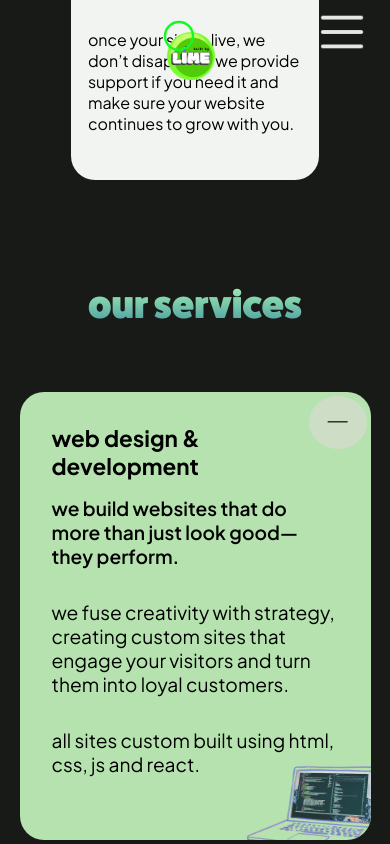
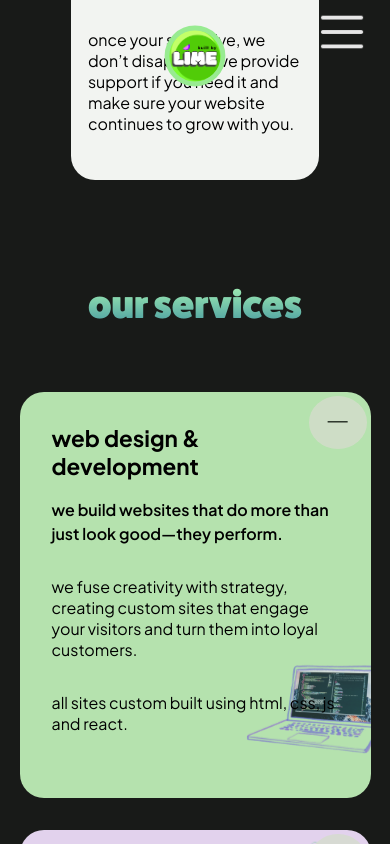
Before and after one commit to irizow/web-agency, a React (Vite) app: page / in a window 390 px wide. Both pictures are taken after a click on the picture 338 px from the left and 2874 px from the top of the page. Shown: the part 2452-3296 px from the top of the page. Built offline with nearby package versions, Linux system fonts and the light colour scheme; no server answers.

Commit message:
fix css bugs

```diff
--- a/src/components/About/about.module.css
+++ b/src/components/About/about.module.css
@@ -31,6 +31,10 @@
     gap: 1rem;
     align-items: center;
     font-size: 1rem;
+}
+
+.aboutcard>h3 {
+    font-size: 1.5rem;
 }
 
 .aboutcard:nth-child(2) {
--- a/src/components/Contact/Form.jsx
+++ b/src/components/Contact/Form.jsx
@@ -24,19 +24,19 @@ export default function ContactForm({isSubmitted, setIsSubmitted}) {
                 <h1 className={styles.formtitle}>work with us</h1>
                 <form onSubmit={handleOnSubmit} className={styles.form}>
                     <div>
-                    <label htmlFor="name">*Name or Business:</label>
+                    <label htmlFor="name">*name or Business:</label>
                     <input id="name" name="name" type="text"></input>
                     </div>
                     <div>
-                    <label htmlFor="email">*Email:</label>
+                    <label htmlFor="email">*email:</label>
                     <input id="email" name="email" type="email"></input>
                     </div>
                     <div>
-                    <label htmlFor="phone">Phone Number:</label>
+                    <label htmlFor="phone">phone Number:</label>
                     <input id="phone" name="phone" type="text" placeholder='phone'></input>
                     </div>
                     <div>
-                    <label htmlFor="message">*Message:</label>
+                    <label htmlFor="message">*message:</label>
                     <textarea id="message" name="message" placeholder="Which kind of project should we bring to life?"rows="20" columns="400"></textarea>
                     </div>
                     <button className={styles.submit} type='submit'>let's create</button>
--- a/src/components/Header/header.module.css
+++ b/src/components/Header/header.module.css
@@ -25,7 +25,7 @@ circle {
   }
 
 .circlescroll {
-    stroke: rgb(255, 255, 255);
+    stroke: var(--green)
 }
 
 
@@ -101,7 +101,7 @@ circle {
 }
 
 .contactlink:hover {
-    background-color: rgb(110, 43, 226);
+    background-color: var(--dark-purple);
     color: white;
 }
 
@@ -117,11 +117,11 @@ circle {
 }
 
 .linkdark:hover {
-    color: rgb(154, 105, 239);
+    color: var(--green);
 }
 
 .linklight:hover {
-    color: rgb(110, 43, 226);
+    color: var(--green);
 }
 
 .linkdark {
@@ -172,8 +172,11 @@ circle {
     .logodiv {
         position: fixed;
         top: 1rem;
-        left: 55%;
+        left: 50%;
         transform: translateX(-50%);
+        width: 5rem;
+        height: 5rem;
+        z-index: 500;
     }
 
     .mobilemenu {
@@ -204,13 +207,6 @@ circle {
     }
 
 
-    .limelogo {
-        width: 3rem;
-        height: 3rem;
-        top: 1rem;
-        left: 0.5rem;
-    }
-
     .menubox {
         position: fixed;
         top: 0.5rem;
@@ -218,17 +214,7 @@ circle {
         z-index: 30000;
     }
 
-    .circleoverlay, .circlescroll, #progress {
-        position: fixed;
-        top: 0;
-        left: 0;
-        width: 2.5rem;
-        z-index: 30000;
-    }
 
-    .circlescroll {
-        stroke: rgb(18, 250, 37);
-    }
 
 }
 
--- a/src/components/Hero/hero.module.css
+++ b/src/components/Hero/hero.module.css
@@ -33,7 +33,7 @@
 }
 
 .herotitle img {
-    width:  max(35vw, 28vh)}
+   height: max(3.5rem, 10vw);}
 
 .availability {
     display: flex;
@@ -75,8 +75,13 @@
 }
 
 @media screen and (max-width: 750px) {
-    .herotitle {
-        gap: 0.5;
+    .herotitle>h1 {
+        gap: 0.4rem;
+    }
+
+
+    .heroprincipal {
+        height: 100dvh;
     }
 
     .herotitle h2 {
--- a/src/components/Services/Services.jsx
+++ b/src/components/Services/Services.jsx
@@ -5,6 +5,7 @@ import contentImg from '../../assets/images/Services/content.svg';
 import brandingImg from '../../assets/images/Services/branding.svg';
 import plusIcon from '../../assets/images/Services/addbutton.svg';
 import minusIcon from '../../assets/images/Services/minusbutton.svg';
+import useMediaQuery from '../../utils/useMediaQueries';
 import { useState } from 'react';
 
 
@@ -47,6 +48,7 @@ export default function Services() {
 
     function ServicesCard({title, subtitle, text1, text2, img, id}) {
         const [isOpen, setIsOpen] = useState(false);
+        const isSmall = useMediaQuery('(max-width: 768px)');
 
         const handleClick = ()=> {
             setIsOpen(!isOpen);
@@ -59,11 +61,12 @@ export default function Services() {
                 <img src={isOpen ? minusIcon : plusIcon} onClick={handleClick} className={styles.plusicon} alt='plus icon'></img>
                 <h3>{title}</h3>
                 <span>{subtitle}</span>
-                {isOpen &&
+                {isSmall && isOpen || !isSmall ?
                 <div className={styles.cardtext}>
                     <p>{text1} </p>
                     <p>{text2}</p>
-                </div>
+                </div> :
+                <></>
                 }
 
                 </div>
--- a/src/components/Services/services.module.css
+++ b/src/components/Services/services.module.css
@@ -17,6 +17,7 @@
     margin-right: auto;
     display: flex;
     gap: 2rem;
+    justify-content: center;
 }
 
 .servicesgrid {
@@ -26,8 +27,8 @@
 }
 
 .servicescard {
-    width: max(30vw, 200px);
-    height: max(30vw, 200px);
+    width: max(25vw, 200px);
+    height: max(20vw, 200px);
     position: relative;
     overflow: hidden;
     background-color: var(--light-green);
@@ -52,6 +53,7 @@
 }
 
 .cardimg {
+    height: 30vh;
     align-self: flex-end;
     position: absolute;
     bottom: -1rem;
@@ -59,12 +61,21 @@
 }
 
 .servicesflex>.servicesgrid:first-child>.servicescard:first-child .cardimg{
-    width: 80%;
+    height: 25vh;
 
+}
+
+.servicescard span {
+    font-size: 1rem;
+    position: relative;
+    z-index: 1;
 }
 
 .cardtext>p {
     margin: 2rem 0;
+    font-size: 1rem;
+    position: relative;
+    z-index: 1;
 }
 
 .cardtext {
@@ -81,11 +92,11 @@
 
 @keyframes expand {
     from {
-        height: 30vw;
+        height: 25vw;
 
     }
     to {
-        height: 45vw;
+        height: 34vw;
     }
 }
 
```
Also changed, not shown: src/components/Services/ServiceCard.jsx (deleted, +0 -11 lines).
